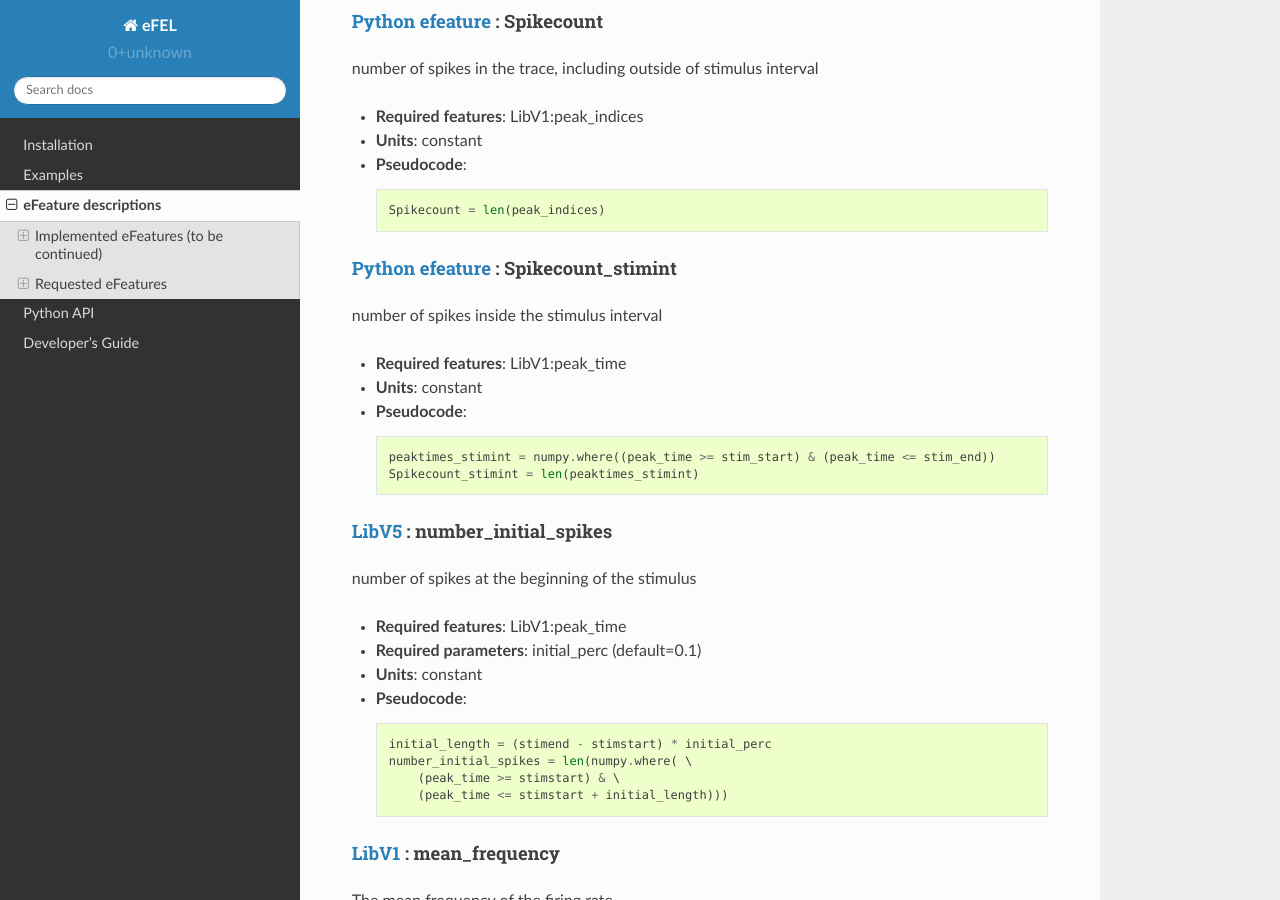
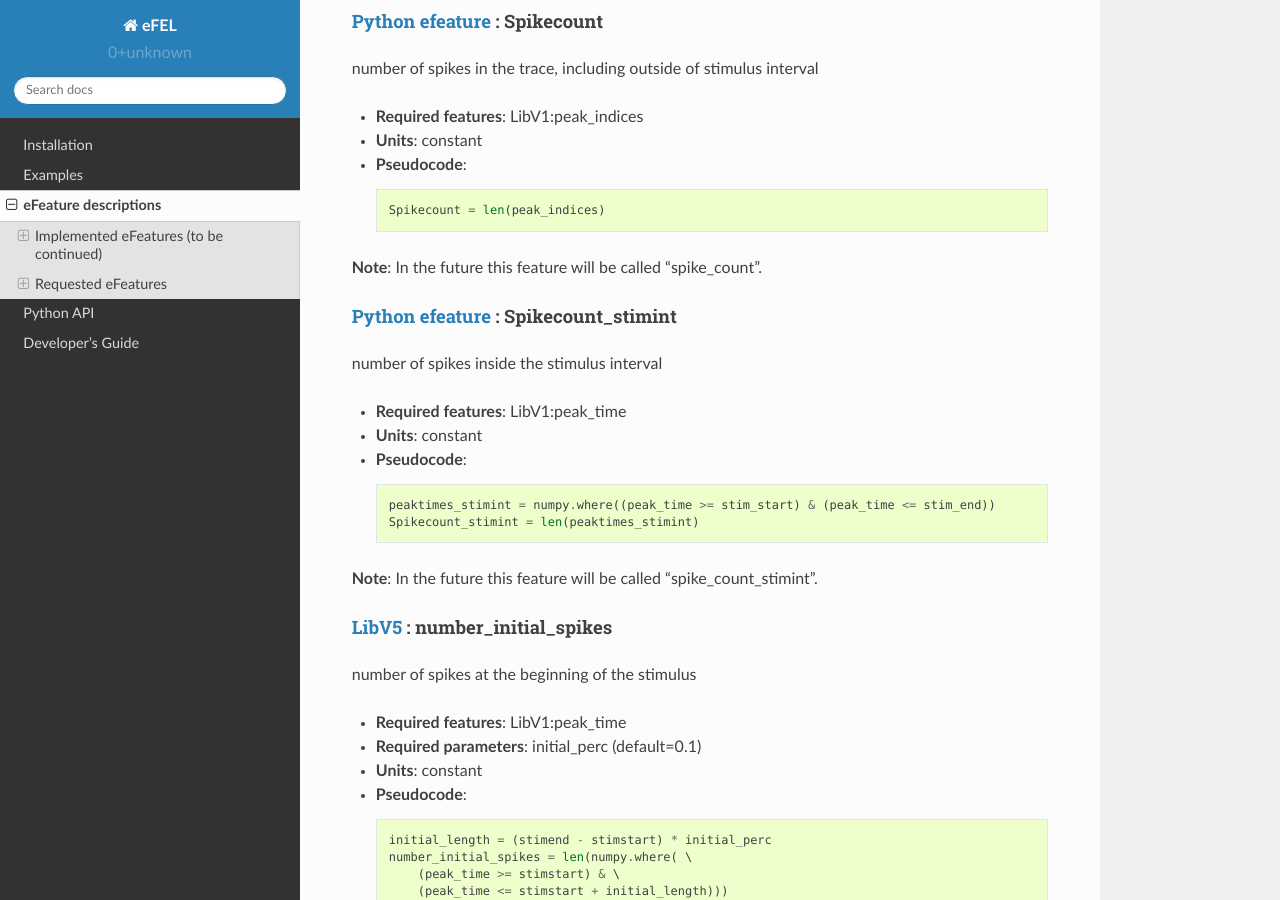
Before and after one commit to BlueBrain/eFEL, a Sphinx documentation site: the page built from docs/source/eFeatures.rst, in a window 1280 px wide and 900 px high, scrolled down 3325 px. Built offline with Sphinx 7.4.7 and the Read the Docs theme 2.0.0, drawn with Linux system fonts in a browser that asks for light colours.

Commit message:
Docs: add name change warnings

```diff
--- a/docs/source/eFeatures.rst
+++ b/docs/source/eFeatures.rst
@@ -161,6 +161,8 @@ number of spikes in the trace, including outside of stimulus interval
 
     Spikecount = len(peak_indices)
 
+**Note**: In the future this feature will be called "spike_count".
+
 `Python efeature`_ : Spikecount_stimint
 ~~~~~~~~~~~~~~~~~~~~~~~~~~~~~~~~~~~~~~~~
 
@@ -172,6 +174,8 @@ number of spikes inside the stimulus interval
 
     peaktimes_stimint = numpy.where((peak_time >= stim_start) & (peak_time <= stim_end))
     Spikecount_stimint = len(peaktimes_stimint)
+
+**Note**: In the future this feature will be called "spike_count_stimint".
 
 `LibV5`_ : number_initial_spikes
 ~~~~~~~~~~~~~~~~~~~~~~~~~~~~~~~~
```
